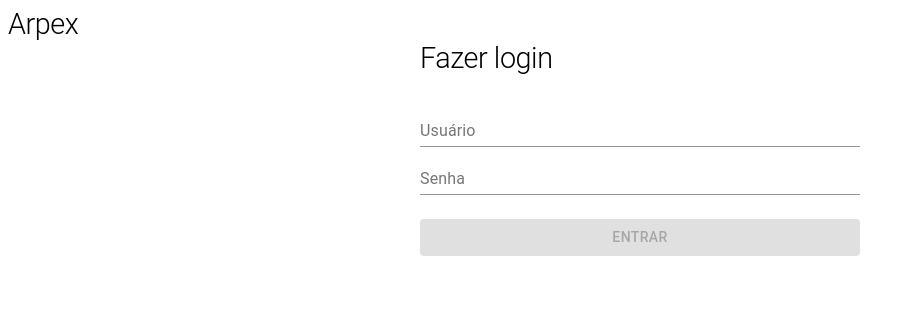
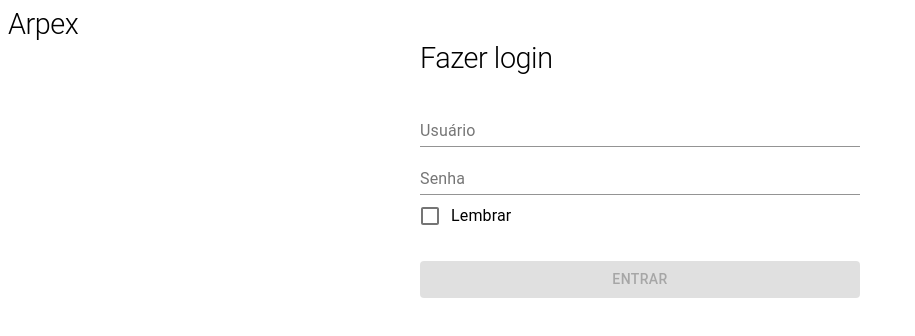
Before and after one commit to cazettogroove/arpex-frontend, a React (Create React App) app: page /login in a window 1280 px wide. Shown: the top 336 px of the page, without its empty margins (0-915 px from the left). Built offline with nearby package versions, Linux system fonts and the light colour scheme; what aws-amplify would draw is missing.

Commit message:
feat: add remember meu

```diff
--- /dev/null
+++ b/src/components/Checkbox/Checkbox.tsx
@@ -0,0 +1,22 @@
+import React, { ChangeEvent, FC } from 'react';
+import MuiCheckbox from '@material-ui/core/Checkbox';
+import FormGroup from '@material-ui/core/FormGroup';
+import FormControlLabel from '@material-ui/core/FormControlLabel';
+
+interface Props {
+  label?: string;
+  checked: boolean;
+  onChange: (event: ChangeEvent<HTMLInputElement>) => void;
+}
+
+export const Checkbox: FC<Props> = (props) => {
+  const { label, checked, onChange } = props;
+  return (
+    <FormGroup>
+      <FormControlLabel
+        control={<MuiCheckbox checked={checked} onChange={onChange} />}
+        label={label}
+      />
+    </FormGroup>
+  );
+};
--- a/src/features/Login/LoginPage.tsx
+++ b/src/features/Login/LoginPage.tsx
@@ -1,13 +1,19 @@
 import React, { ChangeEvent, FC, SyntheticEvent, useState } from 'react';
+import { Auth, Cache } from 'aws-amplify';
+import { useDispatch, useSelector } from 'react-redux';
 import Box from '@material-ui/core/Box';
 import { Button } from 'components/Button/Button';
 import { InputText } from 'components/InputText/InputText';
 import { Text } from 'components/Text/Text';
 import { login, UserState } from 'features/User/User.slice';
-import { useDispatch, useSelector } from 'react-redux';
 import { RootState } from 'app/store';
 
 import { Navigate } from 'react-router-dom';
+import { Checkbox } from 'components/Checkbox/Checkbox';
+import {
+  setLocalStorageCache,
+  setSessionStorageCache,
+} from 'features/User/helpers';
 
 export const TEXT_PAGE_TITLE = 'Fazer login';
 const TEXT_USER_FIELD_LABEL = 'Usuário';
@@ -17,6 +23,7 @@ const TEXT_BUTTON_LOG_IN = 'Entrar';
 export const LoginPage: FC = () => {
   const [username, setUsername] = useState<string>('');
   const [password, setPassword] = useState<string>('');
+  const [shouldRemember, setShouldRemember] = useState<boolean>(false);
   const dispatch = useDispatch();
 
   const user: UserState = useSelector((props: RootState) => {
@@ -29,6 +36,16 @@ export const LoginPage: FC = () => {
 
   const handleChangePassword = (event: ChangeEvent<HTMLInputElement>) => {
     setPassword(event.target.value);
+  };
+
+  const handleChangeRememberMe = (event: ChangeEvent<HTMLInputElement>) => {
+    const { checked } = event.target;
+    setShouldRemember(checked);
+    if (checked) {
+      setLocalStorageCache();
+    } else {
+      setSessionStorageCache();
+    }
   };
 
   const resetFormFields = () => {
@@ -70,6 +87,11 @@ export const LoginPage: FC = () => {
               onChange={handleChangePassword}
               fullWidth
             />
+            <Checkbox
+              label="Lembrar"
+              checked={shouldRemember}
+              onChange={handleChangeRememberMe}
+            />
           </Box>
           <Button disabled={!username || !password} type="submit" fullWidth>
             {TEXT_BUTTON_LOG_IN}
--- a/src/features/User/User.slice.tsx
+++ b/src/features/User/User.slice.tsx
@@ -21,7 +21,6 @@ export const login = createAsyncThunk(
       const user = await Auth.signIn(username, password);
       console.log('user', user);
       if (user.challengeName === NEW_PASSWORD_REQUIRED) {
-        alert('aqui ' + user.challengeName);
         return { changePasswordRequired: true };
       } else {
         try {
--- /dev/null
+++ b/src/features/User/helpers.ts
@@ -0,0 +1,23 @@
+import { Auth, Cache } from 'aws-amplify';
+
+export function setLocalStorageCache(): void {
+  const localStorageCache = Cache.createInstance({
+    keyPrefix: 'localStorageAuthCache',
+    storage: window.localStorage,
+  });
+
+  Auth.configure({
+    storage: localStorageCache,
+  });
+}
+
+export function setSessionStorageCache(): void {
+  const sessionStorageCache = Cache.createInstance({
+    keyPrefix: 'sessionAuthCache',
+    storage: window.sessionStorage,
+  });
+
+  Auth.configure({
+    storage: sessionStorageCache,
+  });
+}
```
